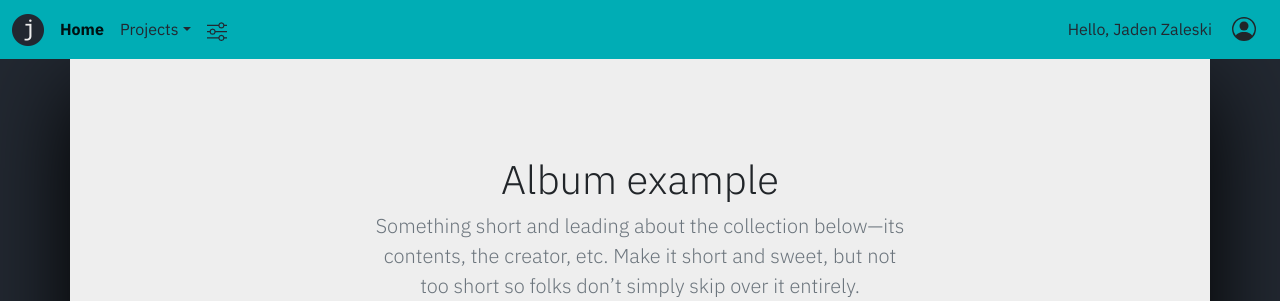
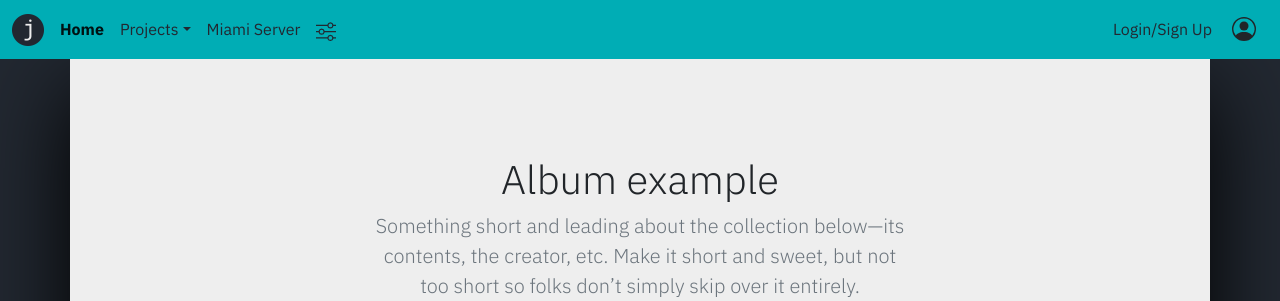
Before and after one commit to jadenzaleski/JadensWebsite, a PHP site: page / in a window 1280 px wide. Shown: the top 301 px of the page. Run offline with PHP 8.4, Linux system fonts and the light colour scheme.

Commit message:
updated index.php

```diff
--- a/index.php
+++ b/index.php
@@ -54,6 +54,9 @@ session_start();
                     </ul>
                 </li>
                 <li class="nav-item">
+                        <a class="nav-link" aria-current="page" href="http://ceclnx01.cec.miamioh.edu/~zaleskjr/" target="_blank">Miami Server</a>
+                </li>
+                <li class="nav-item">
                     <a class="nav-link" href="#">
                         <svg xmlns="http://www.w3.org/2000/svg" width="20" height="20" fill="currentColor"
                              class="bi bi-sliders" viewBox="0 0 16 16">
@@ -64,7 +67,7 @@ session_start();
                 </li>
             </ul>
 
-            <span class="navbar-text float-start float-md-none">Hello, Jaden Zaleski</span>
+            <span class="navbar-text float-start float-md-none">Login/Sign Up</span>
             <div class="dropdown">
                 <button type="button"
                         class="btn login-button pt-1 ms-md-2 mb-2 mb-md-0 float-end dropdown-toggle caret-off border-0"
@@ -139,13 +142,13 @@ session_start();
                     <path d="M.05 3.555A2 2 0 0 1 2 2h12a2 2 0 0 1 1.95 1.555L8 8.414.05 3.555ZM0 4.697v7.104l5.803-3.558L0 4.697ZM6.761 8.83l-6.57 4.027A2 2 0 0 0 2 14h12a2 2 0 0 0 1.808-1.144l-6.57-4.027L8 9.586l-1.239-.757Zm3.436-.586L16 11.801V4.697l-5.803 3.546Z"/>
                 </svg>
             </a>
-            <a type="button" class="btn rounded-circle social-button-link me-2" href="#" target="_blank">
+            <a type="button" class="btn rounded-circle social-button-link me-2" href="https://github.com/jadenzaleski" target="_blank">
                 <svg xmlns="http://www.w3.org/2000/svg" width="24" height="24" fill="currentColor"
                      class="bi bi-github" viewBox="0 0 16 16">
                     <path d="M8 0C3.58 0 0 3.58 0 8c0 3.54 2.29 6.53 5.47 7.59.4.07.55-.17.55-.38 0-.19-.01-.82-.01-1.49-2.01.37-2.53-.49-2.69-.94-.09-.23-.48-.94-.82-1.13-.28-.15-.68-.52-.01-.53.63-.01 1.08.58 1.23.82.72 1.21 1.87.87 2.33.66.07-.52.28-.87.51-1.07-1.78-.2-3.64-.89-3.64-3.95 0-.87.31-1.59.82-2.15-.08-.2-.36-1.02.08-2.12 0 0 .67-.21 2.2.82.64-.18 1.32-.27 2-.27.68 0 1.36.09 2 .27 1.53-1.04 2.2-.82 2.2-.82.44 1.1.16 1.92.08 2.12.51.56.82 1.27.82 2.15 0 3.07-1.87 3.75-3.65 3.95.29.25.54.73.54 1.48 0 1.07-.01 1.93-.01 2.2 0 .21.15.46.55.38A8.012 8.012 0 0 0 16 8c0-4.42-3.58-8-8-8z"/>
                 </svg>
             </a>
-            <a type="button" class="btn rounded-circle social-button-link" href="#" target="_blank">
+            <a type="button" class="btn rounded-circle social-button-link" href="https://www.linkedin.com/in/jaden-zaleski-2a29791aa/" target="_blank">
                 <svg xmlns="http://www.w3.org/2000/svg" width="24" height="24" fill="currentColor"
                      class="bi bi-linkedin" viewBox="0 0 16 16">
                     <path d="M0 1.146C0 .513.526 0 1.175 0h13.65C15.474 0 16 .513 16 1.146v13.708c0 .633-.526 1.146-1.175 1.146H1.175C.526 16 0 15.487 0 14.854V1.146zm4.943 12.248V6.169H2.542v7.225h2.401zm-1.2-8.212c.837 0 1.358-.554 1.358-1.248-.015-.709-.52-1.248-1.342-1.248-.822 0-1.359.54-1.359 1.248 0 .694.521 1.248 1.327 1.248h.016zm4.908 8.212V9.359c0-.216.016-.432.08-.586.173-.431.568-.878 1.232-.878.869 0 1.216.662 1.216 1.634v3.865h2.401V9.25c0-2.22-1.184-3.252-2.764-3.252-1.274 0-1.845.7-2.165 1.193v.025h-.016a5.54 5.54 0 0 1 .016-.025V6.169h-2.4c.03.678 0 7.225 0 7.225h2.4z"/>
```
